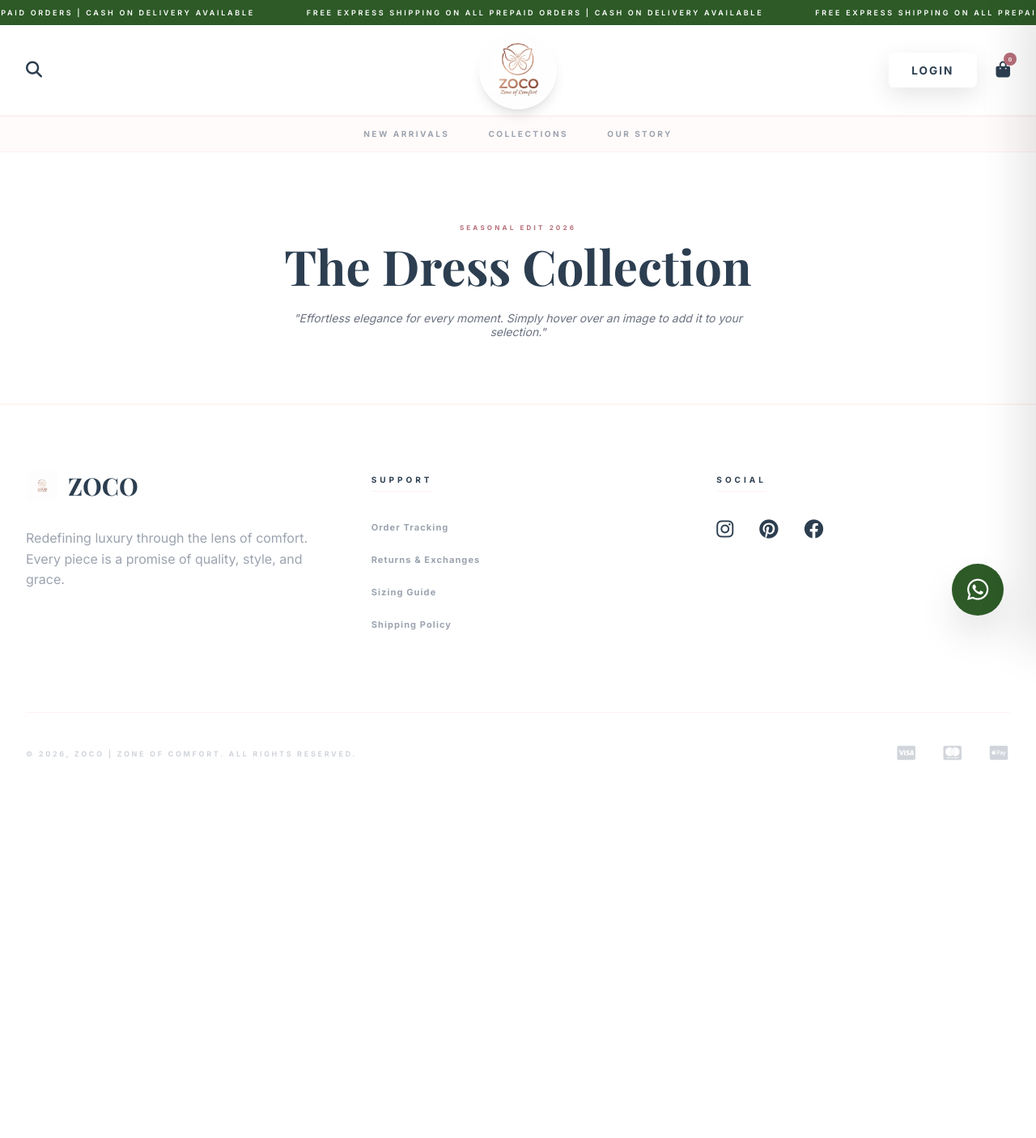
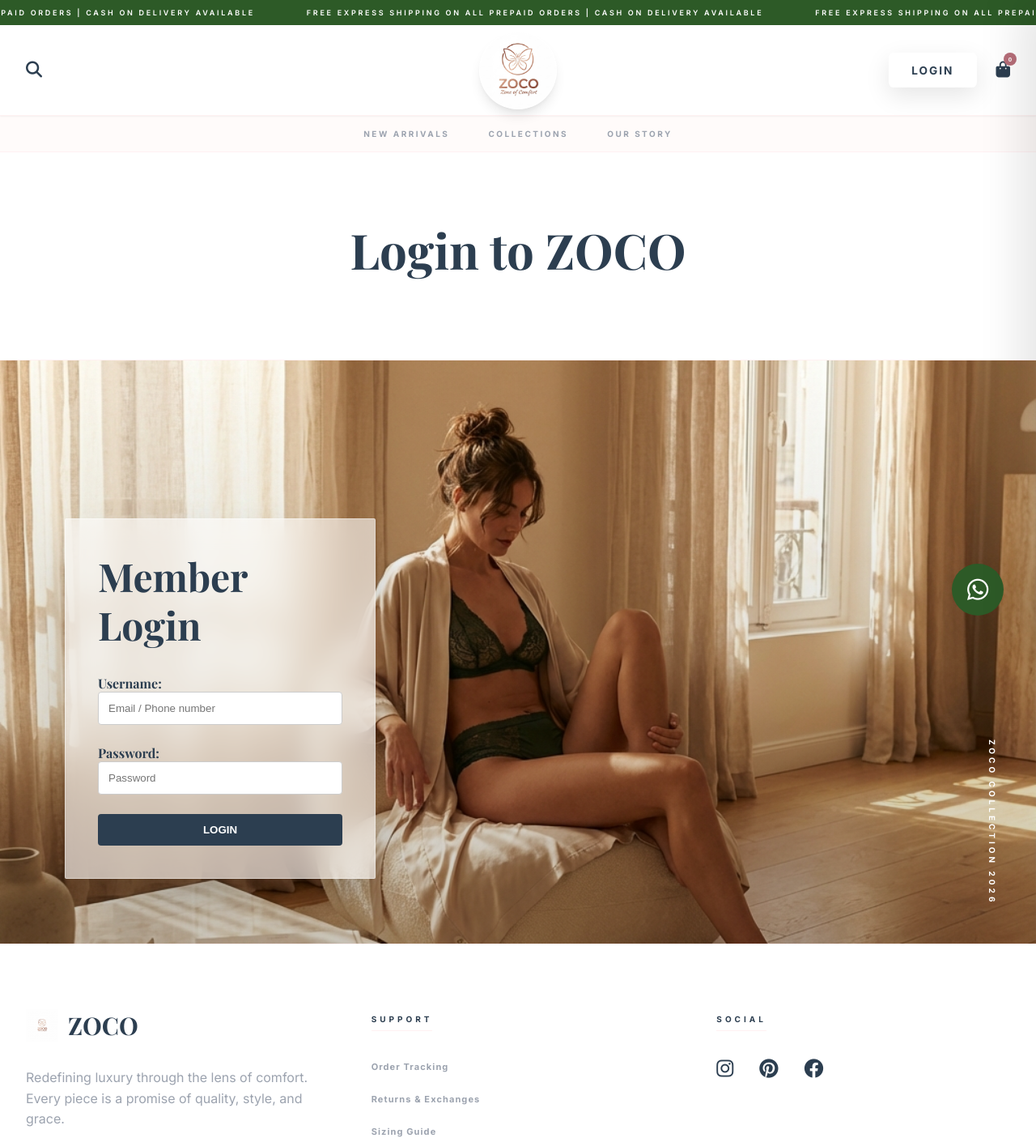
Before and after one commit to Watergold12/zoco, a Django app: page /login/ in a window 1280 px wide. Shown: the top 1405 px of the page at 81% size. Before the commit the page ends 939 px from the top, so only its background shows below. Run offline with Django 5.2, Linux system fonts and the light colour scheme.

Commit message:
Updated login and logout templates

```diff
--- a/zoco/static/css/style.css
+++ b/zoco/static/css/style.css
@@ -1565,3 +1565,19 @@ body {
     margin-left: auto; /* This pushes it to the right */
     gap: 1rem;
 }
+
+.login-butn{
+    padding: 0.75rem 1.5rem;
+    background-color: var(--color-midnight);
+    color: white;
+    border: none;
+    border-radius: 4px;
+    cursor: pointer;
+    font-weight: bold;
+}
+
+.login-butn:hover {
+    background: #B76E79;
+    color: white;
+    transition: all 0.4s cubic-bezier(0.16, 1, 0.3, 1);
+}
--- a/zoco/static/js/script.js
+++ b/zoco/static/js/script.js
@@ -37,6 +37,19 @@ function addToCart(id) {
     if (drawer && drawer.classList.contains('closed')) {
         toggleCart();
     }
+}
+
+function login_Toast() {
+    const toast = document.getElementById('loginToast');
+    if (!toast) return;
+    toast.classList.add('active');
+    setTimeout(() => {
+        toast.classList.remove('active');
+    }, 2000);
+}
+
+function loginToast() {
+    login_Toast();
 }
 
 function removeFromCart(id) {
@@ -272,5 +285,15 @@ document.addEventListener('DOMContentLoaded', () => {
         searchInput.addEventListener('input', handleSearch);
     }
 
+    const loginToast = document.getElementById('loginToast');
+    if (loginToast) {
+        setTimeout(() => {
+            loginToast.classList.add('active');
+        }, 100);
+        setTimeout(() => {
+            loginToast.classList.remove('active');
+        }, 3000);
+    }
+
     console.log('Cart initialized with', cart.length, 'items');
 });
--- a/zoco/store/templates/base.html
+++ b/zoco/store/templates/base.html
@@ -41,9 +41,15 @@
             </div>
         </a>
 
-        <div class="login-wrapper">
-            <a href="{% url 'login' %}" class="login-btn">LOGIN</a>
-        </div>
+        {% if user.is_authenticated %}
+            <div class="login-wrapper">
+                <a href="{% url 'logout' %}" class="login-btn">LOGOUT</a>
+            </div>
+        {% else %}
+            <div class="login-wrapper">
+                <a href="{% url 'login' %}" class="login-btn">LOGIN</a>
+            </div>
+        {% endif %}
 
         <div class="flex items-center space-x-8">
             <button onclick="toggleCart()" class="nav-icon-btn cart-icon-wrapper">
@@ -225,6 +231,15 @@
             Wardrobe</span>
     </div>
 
+    {% if messages %}
+        <div id="loginToast" class="toast" bis_skin_checked="1">
+            {% for message in messages %}
+                <i class="fa-solid fa-check text-rosegold"></i>
+                <span style="font-size: 10px; letter-spacing: 0.2em; text-transform: uppercase; font-weight: bold;">{{ message }}</span>
+            {% endfor %}
+        </div>
+    {% endif %}
+
     <!-- Scripts -->
     <script>
         const products = [
--- a/zoco/store/templates/login.html
+++ b/zoco/store/templates/login.html
@@ -4,10 +4,51 @@
     <!-- Header Section -->
     <header style="padding: 5rem 0; background-color: white; border-bottom: 1px solid var(--color-rose-50);">
         <div class="section-container" style="padding: 0 2rem; text-align: center;">
-            <span class="product-category" style="margin-bottom: 1rem;">Seasonal Edit 2026</span>
-            <h1 class="section-title font-heading" style="font-size: 3.75rem;">The Dress Collection</h1>
-            <p class="section-subtitle" style="margin: 0 auto; max-width: 36rem;">"Effortless elegance
-                for every moment. Simply hover over an image to add it to your selection."</p>
+            <h1 class="section-title font-heading" style="font-size: 3.75rem;">Login to ZOCO</h1>
         </div>
     </header>
+
+    <!-- Login Form Section -->
+    {% comment %} <section class="section-container" style="padding: 4rem 2rem; max-width: 600px; margin: 0 auto;">
+        <form method="post" action="{% url 'login' %}" class="login-form" style="display: flex; flex-direction: column; gap: 1.5rem;">
+            {% csrf_token %}
+            <div class="form-group">
+                <label for="username" class="form-label" style="font-weight: bold; margin-bottom: 0.5rem;">Username:</label>
+                <input type="text" id="username" name="username" class="form-input" required style="width: 100%; padding: 0.75rem; border: 1px solid #ccc; border-radius: 4px;">
+            </div>
+            <div class="form-group">
+                <label for="password" class="form-label" style="font-weight: bold; margin-bottom: 0.5rem;">Password:</label>
+                <input type="password" id="password" name="password" class="form-input" required style="width: 100%; padding: 0.75rem; border: 1px solid #ccc; border-radius: 4px;">
+            </div>
+            <button type="submit" class="login-btn" style="padding: 0.75rem 1.5rem; background-color: var(--color-midnight); color: white; border: none; border-radius: 4px; cursor: pointer;">LOGIN</button>
+        </form>
+    </section> {% endcomment %}
+
+    <section class="hero-section">
+        <img src="{% static 'assets/zoco-hero.png' %}" alt="ZOCO Hero" class="hero-bg">
+        <div class="hero-overlay"></div>
+
+        <!-- Redesigned Hero Box: Smaller and moved to corner -->
+        <div class="hero-content">
+            <div class="glass hero-box scroll-reveal visible">
+                <h2 class="hero-title font-heading" style="margin-bottom: 2rem;">Member Login</h2>
+                <form method="post" action="{% url 'login' %}" class="login-form" style="display: flex; flex-direction: column; gap: 1.5rem;">
+                    {% csrf_token %}
+                    <div class="form-group">
+                        <label for="username" class="form-label font-heading" style="font-weight: bold; margin-bottom: 0.5rem;">Username:</label>
+                        <input type="text" name="username" placeholder="Email / Phone number" class="form-input" required style="width: 100%; padding: 0.75rem; border: 1px solid #ccc; border-radius: 4px;">
+                    </div>
+                    <div class="form-group">
+                        <label for="password" class="form-label font-heading" style="font-weight: bold; margin-bottom: 0.5rem;">Password:</label>
+                        <input type="password" name="password" placeholder="Password" class="form-input" required style="width: 100%; padding: 0.75rem; border: 1px solid #ccc; border-radius: 4px;">
+                    </div>
+                    <button type="submit" class="login-butn">LOGIN</button>
+                </form>
+            </div>
+        </div>
+
+        <div class="hero-vertical-text">
+            ZOCO COLLECTION 2026
+        </div>
+    </section>
 {% endblock %}
--- a/zoco/store/views.py
+++ b/zoco/store/views.py
@@ -2,6 +2,7 @@ from django.shortcuts import render
 from .models import product, category
 from django.contrib.auth import authenticate, login, logout
 from django.contrib import messages
+from django.shortcuts import redirect
 
 # Create your views here.
 def home(request):
@@ -28,7 +29,21 @@ def checkout(request):
     return render(request, 'checkout.html', {'products': products, 'categories': categories})
 
 def login_user(request):
-    return render(request, 'login.html')
+    if request.method == 'POST':
+        username = request.POST['username']
+        password = request.POST['password']
+        user = authenticate(request, username=username, password=password)
+        if user is not None:
+            login(request, user)
+            messages.success(request, "You have successfully logged in.")
+            return redirect('home')
+        else:
+            messages.error(request, "Invalid username or password.")
+            return redirect('login')
+    else:
+        return render(request, 'login.html')
 
 def logout_user(request):
-    pass
+    logout(request)
+    messages.success(request, "You have successfully logged out.")
+    return redirect('home')
```
